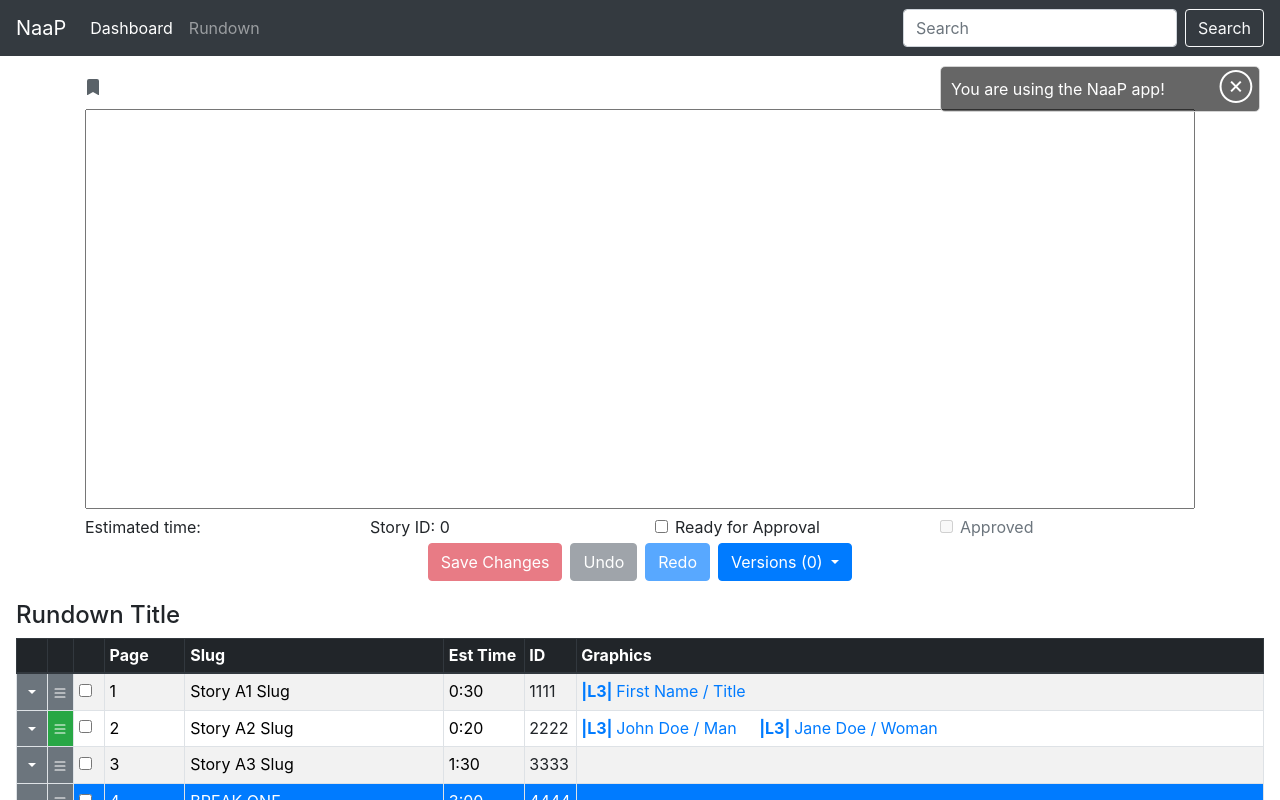
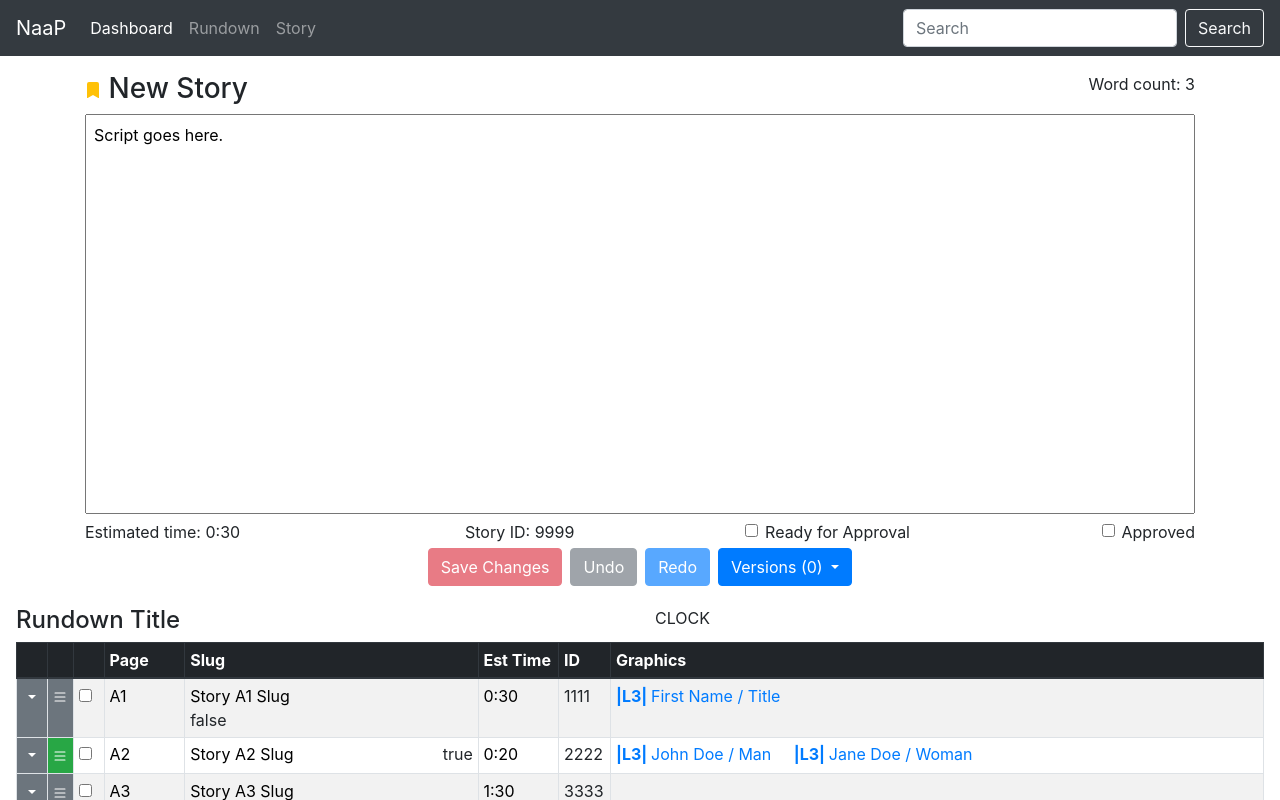
Before and after one commit to mddeane/proj-naas, an Angular app: page /dashboard in a window 1280 px wide. Shown: the top 800 px of the page. Built offline with nearby package versions, Linux system fonts and the light colour scheme.

Commit message:
fixed the approval issues with scripts

```diff
--- a/src/app/app-routing.module.ts
+++ b/src/app/app-routing.module.ts
@@ -8,7 +8,7 @@ const routes: Routes = [
   { path: '', redirectTo: '/dashboard', pathMatch: 'full' },
   { path: 'dashboard', component: DashboardComponent },
   { path: 'rundown', component: RundownComponent },
-  { path: 'story', component: StoryComponent },
+  { path: 'story/:id', component: StoryComponent },
 
   // wildcard must be last
   { path: '**', component: DashboardComponent }
--- a/src/app/app.module.ts
+++ b/src/app/app.module.ts
@@ -12,6 +12,7 @@ import { MessageComponent } from './components/message/message.component';
 import { AlertComponent } from './components/alert/alert.component';
 import { FocusOffDirective } from './directives/focus-off.directive';
 import { DoubleClickOpenDirective } from './directives/double-click-open.directive';
+import { OnEnterKeyDirective } from './directives/on-enter-key.directive';
 
 
 @NgModule({
@@ -24,7 +25,8 @@ import { DoubleClickOpenDirective } from './directives/double-click-open.directi
     MessageComponent,
     AlertComponent,
     FocusOffDirective,
-    DoubleClickOpenDirective
+    DoubleClickOpenDirective,
+    OnEnterKeyDirective
   ],
   imports: [
     BrowserModule,
--- a/src/app/components/alert/alert.component.ts
+++ b/src/app/components/alert/alert.component.ts
@@ -1,6 +1,6 @@
 import { AlertService } from './../../services/alert.service';
 import { Alert } from './../../models/alert.model';
-import { Component, OnInit } from '@angular/core';
+import { Component, Input, OnInit } from '@angular/core';
 
 @Component({
   selector: 'app-alert',
--- a/src/app/components/header/header.component.html
+++ b/src/app/components/header/header.component.html
@@ -13,6 +13,9 @@
             <li class="nav-item">
                 <a class="nav-link" routerLink="/rundown">Rundown</a>
             </li>
+            <li class="nav-item">
+                <a class="nav-link" routerLink="/story">Story</a>
+            </li>
         </ul>
         <form class="form-inline my-2 my-lg-0">
             <input class="form-control mr-sm-2" type="search" placeholder="Search">
--- a/src/app/components/rundown/rundown.component.html
+++ b/src/app/components/rundown/rundown.component.html
@@ -1,5 +1,10 @@
 <div class="m-3">
-    <h4>Rundown Title</h4>
+    <div class="row">
+        <div class="col-sm">
+            <h4>Rundown Title</h4>
+        </div>
+        <div class="col-sm">CLOCK</div>
+    </div>
     <table class="table table-sm table-striped table-bordered">
         <thead class="thead-dark">
             <tr>
@@ -15,8 +20,9 @@
         </thead>
         <tbody>
             <tr *ngFor="let rundownItem of rundownItems; let i = index" [class]="getRowCss(rundownItem.itemType, i)"
-                (click)="setSelectedItemIndex(i)" ondblclick="$('#storyModal').modal('show')"
+                (click)="setSelectedItem(rundownItem);" ondblclick=" $('#storyModal').modal('show')"
                 [ngClass]="highlightedRows.includes(rundownItem) ? 'hightlight-warning' : ''">
+                <!-- dropdown cell -->
                 <td class=" bg-secondary text-center" [class]="'margin: 0'">
                     <div class="dropdown">
                         <button class="app-btn-dropdown dropdown-toggle text-white" id="dropdownMenuButton"
@@ -37,9 +43,10 @@
                         </div>
                     </div>
                 </td>
-                <td [class]="rundownItem.itemStory.storyApproval ? 'bg-success text-center' : 'bg-secondary text-center'"
-                    [style]="'cursor: move;'">
-                    <div (dragenter)="onDragEnter($event, i.toString())" (dragleave)=" onDragLeave($event)"
+                <!-- move icon cell -->
+                <td [class]="rundownItem.itemStory.storyApproval ? 'bg-success' : 'bg-secondary'"
+                    [style]="'cursor: move; text-align: center;'">
+                    <div (dragenter)=" onDragEnter($event, i.toString())" (dragleave)=" onDragLeave($event)"
                         (dragover)="onDragOver($event)" (drop)="onDrop($event, i)" (dragend)="onDragEnd($event, i)">
                         <div [id]="'row-' + i" draggable="true" (dragstart)="onDragStart(rundownItem, i)">
                             <svg xmlns="http://www.w3.org/2000/svg" width="16" height="16" fill="white"
@@ -50,25 +57,35 @@
                         </div>
                     </div>
                 </td>
+                <!-- checkbox cell -->
                 <td>
                     <div class="form-check text-center">
                         <input class="form-check-input" type="checkbox" (click)="highlightRow(rundownItem)">
                     </div>
                 </td>
-
+                <!-- page number cell -->
                 <td>
-                    <input type="text" class="input-clean input-small" value="{{i+1}}">
+                    <input appOnEnterKey type="text" class="input-clean input-small"
+                        [value]="buildPageNumber(rundownItem, i)"
+                        (change)="alertService.showAlert('Entered: ' + $any($event.target).value)">
                 </td>
+                <!-- story slug cell -->
                 <td>
-                    <input appFocusOff type=" text" class="input-clean" maxlength="24"
-                        [(ngModel)]="rundownItem.itemStory.storySlug">
+                    <input appOnEnterKey type="text" class="input-clean" maxlength="30"
+                        [(ngModel)]="rundownItem.itemStory.storySlug"
+                        (change)="alertService.showAlert('Entered: ' + $any($event.target).value)">
+                    {{rundownItem.itemStory.storyApproval}}
+                </td> <!-- estimated time cell -->
+                <td>
+                    <input appOnEnterKey type=" text" class="input-clean input-small"
+                        [(ngModel)]="rundownItem.itemStory.storyEstTime"
+                        (change)="alertService.showAlert('Entered: ' + $any($event.target).value)">
                 </td>
-                <td>
-                    <input type="text" class="input-clean input-small" [(ngModel)]="rundownItem.itemStory.storyEstTime">
-                </td>
+                <!-- story id cell -->
                 <td>
                     {{rundownItem.itemStory.storyId}}
                 </td>
+                <!-- graphics cell -->
                 <td>
                     <div [class]="gfx.graphicCss" *ngFor="let gfx of rundownItem.itemGraphics; let i = index">
                         <span class="font-weight-bold">
@@ -101,8 +118,7 @@
     </table>
 </div>
 
-<button class="btn btn-primary" (click)="setSelectedItemIndex(1);
-">
+<button class="btn btn-primary" (click)="setSelectedItemIndex(1)">
     Test
 </button>
 
@@ -110,8 +126,11 @@
 <div class=" modal fade story-modal" tabindex="-1" role="dialog" aria-labelledby="storyLabel" aria-hidden="true"
     id="storyModal">
     <div class="modal-dialog modal-lg">
+        <div style="float: right; font-size: 30px; color: white">
+            &otimes;</div>
         <div class="modal-content p-3">
-            <app-story></app-story>
+            <app-story [selectedStory]="selectedItem.itemStory">
+            </app-story>
         </div>
     </div>
 </div>
--- a/src/app/components/rundown/rundown.component.ts
+++ b/src/app/components/rundown/rundown.component.ts
@@ -1,9 +1,11 @@
+import { FocusOffDirective } from './../../directives/focus-off.directive';
 import { DashboardComponent } from './../dashboard/dashboard.component';
 import { AlertService } from './../../services/alert.service';
 import { RundownItemService } from './../../services/rundown-item.service';
 import { Component, HostListener, OnInit } from '@angular/core';
 import { RundownItem } from 'src/app/models/rundownItem.model';
 import { Story } from 'src/app/models/story.model';
+import { keyframes } from '@angular/animations';
 
 @Component({
   selector: 'app-rundown',
@@ -18,11 +20,18 @@ export class RundownComponent implements OnInit {
 
   itemDragged: RundownItem = new RundownItem(new Story(0, 'temp', '', '', 0, false), 'STORY', []);
   itemDraggedIndex: number = 0;
-  selectedItemIndex: number = -1;
+  selectedItemIndex: number = 0;
   alertItemIndex: number = -1;
   highlightedRows: RundownItem[] = [];
+  previousValue: any;
 
   newItem: RundownItem = new RundownItem(new Story(999999, 'New Story', '', '0:00', 0, false), 'STORY', []);
+  selectedItem: RundownItem = new RundownItem(new Story(-1, '', '', '', 0, false), '', []);
+
+  pageNumbers: string[] = [];
+  commercialBreaks: RundownItem[] = [];
+
+  hoverModal: boolean = false;
 
   constructor(private rundownItemService: RundownItemService, public alertService: AlertService) { }
 
@@ -32,10 +41,6 @@ export class RundownComponent implements OnInit {
 
   getRundownItems(): void {
     this.rundownItemService.getRundownItems().subscribe(rundownItemData => this.rundownItems = rundownItemData);
-  }
-
-  test(testId: string) {
-    this.alertService.showAlert(testId);
   }
 
   convertEstTime(milliseconds: number): string {
@@ -162,4 +167,69 @@ export class RundownComponent implements OnInit {
   highlightRow(item: RundownItem) {
     !this.highlightedRows.includes(item) ? this.highlightedRows.push(item) : this.unHighlightRow(item);
   }
+
+  alphabetUppercase: string[] = ["A", "B", "C", "D", "E", "F", "G", "H", "I", "J", "K", "L", "M", "N", "O", "P", "Q", "R", "S", "T", "U", "V", "W", "X", "Y", "Z"];
+
+  pageCounter: number = 1;
+
+  buildPageNumber(item: RundownItem, index: number): string {
+    let pageNumber: string = "";
+
+    if (index === 0) {
+      this.pageCounter = 1;
+      this.pageNumbers = [];
+      this.commercialBreaks = [];
+    }
+
+    let block: string = "";
+    let blockPageNumber: number = 0;
+
+    if (this.commercialBreaks.length < this.alphabetUppercase.length) {
+      block = this.alphabetUppercase[this.commercialBreaks.length];
+    } else {
+      let repeatBlock: number = Math.floor(this.commercialBreaks.length / this.alphabetUppercase.length);
+      block = this.alphabetUppercase[this.commercialBreaks.length % this.alphabetUppercase.length];
+
+      for (let i = 0; i < repeatBlock; i++) {
+        block += block;
+      }
+    }
+
+    pageNumber = block + this.pageCounter;
+
+    if (item.itemType === "BREAK") {
+      this.commercialBreaks.push(item);
+      this.pageCounter = 1;
+    } else {
+      this.pageCounter++;
+    }
+
+    this.pageNumbers.push(pageNumber);
+    return pageNumber;
+  }
+
+  // getApprovalBackground(storyApproval: boolean, readyForApproval: boolean, isEmpty: boolean): string {
+  //   let bgColor: string = "";
+  //   if (isEmpty) {
+  //     bgColor = "bg-secondary";
+  //   } else {
+  //     if (storyApproval) {
+  //       bgColor = "bg-success";
+  //     } else if (readyForApproval) {
+  //       bgColor = "bg-primary";
+  //     } else {
+  //       bgColor = "bg-secondary";
+  //     }
+  //   }
+  //   return bgColor;
+  // }
+
+  test() {
+    this.alertService.showAlert((Math.floor(27 / 26)).toString());
+  }
+
+  setSelectedItem(item: RundownItem) {
+    this.selectedItem = item;
+    console.log(this.selectedItem);
+  }
 }
--- a/src/app/components/story/story.component.html
+++ b/src/app/components/story/story.component.html
@@ -1,22 +1,31 @@
 <div class="w-100 mt-3" (keydown)="ctrlSSave($event)">
-    <h4>
+    <div class="row">
+        <div class="col-9">
+            <h3>
                 <svg xmlns="http://www.w3.org/2000/svg" width="16" height="16" [ngClass]="checkApproval(selectedStory)"
                     viewBox="0 0 16 16">
                     <path
                         d="M2 2v13.5a.5.5 0 0 0 .74.439L8 13.069l5.26 2.87A.5.5 0 0 0 14 15.5V2a2 2 0 0 0-2-2H4a2 2 0 0 0-2 2z" />
                 </svg>
                 {{selectedStory.storySlug}}
-    </h4>
+            </h3>
+        </div>
+        <div class="col-3 text-right">
+            Word count: {{wordCount(selectedStory.storyScript.trim())}}
+        </div>
+    </div>
     <textarea [(ngModel)]="selectedStory.storyScript" class="w-100 p-2" style="min-height:400px; resize: none;"
         (input)="onEachInput(selectedStory.storyScript)"></textarea>
     <div class="row">
-        <div class="col-sm-3">
+        <div class="col-sm-2">
             Estimated time: {{selectedStory.storyEstTime}}
         </div>
-        <div class="col-sm-3">
+        <div class="col-sm-2">
+        </div>
+        <div class="col-sm-2">
             Story ID: {{selectedStory.storyId}}
         </div>
-        <div class="col-sm-3">
+        <div class="col-sm-3 text-right">
             <div class="form-check">
                 <input class="form-check-input" type="checkbox" value="" id="readyForApprovalCheck"
                     (click)="onReadyForApproval()" [checked]="readyForApprovalStatus"
@@ -26,10 +35,10 @@
                 </label>
             </div>
         </div>
-        <div class="col-sm-3">
+        <div class="col-sm-3 text-right">
             <div class="form-check">
                 <input class="form-check-input" type="checkbox" value="" id="approvalCheck" (click)="onApproval()"
-                    [checked]="approvalStatus" [disabled]="!selectedStory.storyScript">
+                    [checked]="selectedStory.storyApproval" [disabled]="!selectedStory.storyScript">
                 <label class="form-check-label" for="approvalCheck">
                     Approved
                 </label>
--- a/src/app/components/story/story.component.ts
+++ b/src/app/components/story/story.component.ts
@@ -1,7 +1,8 @@
 import { AlertService } from './../../services/alert.service';
 import { StoryService } from './../../services/story.service';
 import { Story } from './../../models/story.model';
-import { Component, Input, OnInit } from '@angular/core';
+import { Component, Input, OnInit, Output } from '@angular/core';
+import { ActivatedRoute } from '@angular/router';
 
 
 @Component({
@@ -12,33 +13,37 @@ import { Component, Input, OnInit } from '@angular/core';
 export class StoryComponent implements OnInit {
 
   stories: Story[] = [];  // array of Story objects which holds Stories from Observable
-  selectedStory: Story = new Story(0, "", "", "", 0, false);  // variable will hold the story being viewed
+
+  @Input() selectedStory: Story = new Story(9999, "New Story", "Script goes here.", "0:30", 0, false);  // variable will hold the story being viewed
 
   saveIsDisabled: boolean = true; // disables the save button
   redoIsDisabled: boolean = true; // disables the redo button
   undoIsDisabled: boolean = true; // disables the undo button
-  approvalStatus: boolean = false;  // toggles the approval status of the script
+
+  @Output() approvalStatus: boolean = false;  // toggles the approval status of the script
   // this may be changed to hold states, such as "empty (gray)", "working (yellow)", "marked for approval (blue)", "approved (green)"
-  readyForApprovalStatus: boolean = false;  // toggles the ready for approval status of the script
+  @Output() readyForApprovalStatus: boolean = false;  // toggles the ready for approval status of the script
+
   readyForApprovalDisabled: boolean = false;  // toggles the ready for approval disabled status
 
-  constructor(private storyService: StoryService, public alertService: AlertService) { }
-  @Input() selectedStory2?: Story;
+  constructor(private storyService: StoryService, public alertService: AlertService, private route: ActivatedRoute) { }
+
+  // selectedStory2?: Story;
 
   ngOnInit(): void {
-    //    this.getStories();
-    //    this.selectedStory = this.stories[2];
+    //this.getStories();
     //    this.savedScriptVersions.push(this.selectedStory.storyScript);
   }
 
-  getStories(): void {
-    this.storyService.getStories().subscribe(storyData => this.stories = storyData);
-  }
+  // getStories(): void {
+  //   this.storyService.getStories().subscribe(storyData => this.stories = storyData);
+  // }
 
-  getStoryById(storyId: number) {
-    this.storyService.getStory(storyId).subscribe(gotStory => this.selectedStory2 = gotStory);
-    console.log(this.selectedStory2?.storyId);
-  }
+  // getStoryById(storyId: number) {
+  //   this.storyService.getStory(storyId).subscribe(gotStory => this.selectedStory2 = gotStory);
+  //   console.log("getStoryById: " + this.selectedStory2?.storyId);
+  //   console.log(this.selectedStory2)
+  // }
 
   scriptVersions: string[] = [this.selectedStory.storyScript];
   currentVersion: number = 0;
@@ -113,13 +118,25 @@ export class StoryComponent implements OnInit {
     this.redoIsDisabled = false;
   }
 
+  // this is not working
+  // stories that are green to start ungreen on click
+
   checkApproval(story: Story): string {
-    if (story.storyScript && story.storyScript === this.savedScriptVersions[this.savedScriptVersions.length - 1]) {
+    if (this.savedScriptVersions.length < 1) {
+      this.approvalStatus = story.storyApproval;
+    } else if (story.storyScript && story.storyScript === this.savedScriptVersions[this.savedScriptVersions.length - 1]) {
       this.approvalStatus = story.storyApproval;
     } else {
       this.approvalStatus = false;
       story.storyApproval = false;
     }
+
+    // if (story.storyScript && story.storyScript === this.savedScriptVersions[this.savedScriptVersions.length - 1]) {
+    //   this.approvalStatus = story.storyApproval;
+    // } else {
+    //   this.approvalStatus = false;
+    //   story.storyApproval = false;
+    // }
 
     let returnClass: string = "fill-secondary";
 
@@ -148,6 +165,9 @@ export class StoryComponent implements OnInit {
 
   onReadyForApproval() {
     this.readyForApprovalStatus = !this.readyForApprovalStatus;
+    this.readyForApprovalStatus = true;
+    this.selectedStory.storyApproval = false;
+    this.saveChanges();
     this.alertService.showAlert("readyForApprovalStatus: " + this.readyForApprovalStatus, "primary", 10000);
   }
 
@@ -158,4 +178,15 @@ export class StoryComponent implements OnInit {
     }
   }
 
+  charCount(script: string): number {
+    let count: number = script.length;
+    return count;
+  }
+
+  wordCount(script: string): number {
+    let wordArray: string[] = script.split(" ");
+    let count = wordArray.length;
+    return count;
+  }
+
 }
--- a/src/app/directives/focus-off.directive.ts
+++ b/src/app/directives/focus-off.directive.ts
@@ -10,6 +10,6 @@ export class FocusOffDirective {
   constructor(private el: ElementRef, public alertService: AlertService) { }
 
   @HostListener('focusout') onFocus() {
-    this.alertService.showAlert(this.el.nativeElement.value);
+    this.alertService.showAlert("Entered: " + this.el.nativeElement.value);
   }
 }
--- /dev/null
+++ b/src/app/directives/on-enter-key.directive.ts
@@ -0,0 +1,13 @@
+import { Directive, ElementRef, HostListener } from '@angular/core';
+import { AlertService } from '../services/alert.service';
+
+@Directive({
+  selector: '[appOnEnterKey]'
+})
+export class OnEnterKeyDirective {
+
+  constructor(private el: ElementRef, public alertService: AlertService) { }
+  @HostListener('keyup.enter') onOffFocus() {
+    this.el.nativeElement.blur();
+  }
+}
--- a/src/app/services/alert.service.ts
+++ b/src/app/services/alert.service.ts
@@ -11,7 +11,7 @@ export class AlertService {
   alerts: Alert[] = [];
 
   alertCounter: number = 1;
-  alertDefaultDuration: number = 5000;
+  alertDefaultDuration: number = 2000;
 
   showAlert(alertMessage: string, alertType?: string, alertDuration?: number) {
 
--- a/src/index.html
+++ b/src/index.html
@@ -8,6 +8,7 @@
   <meta name="viewport" content="width=device-width, initial-scale=1">
   <link rel="icon" type="image/x-icon" href="favicon.ico">
   <link rel="stylesheet" href="https://maxcdn.bootstrapcdn.com/bootstrap/4.1.3/css/bootstrap.min.css">
+
 </head>
 
 <body>
```
Also changed, not shown: 1 other file (tests, documents, lock files or other folders). Lines whose indentation alone changed are shown as unchanged.
